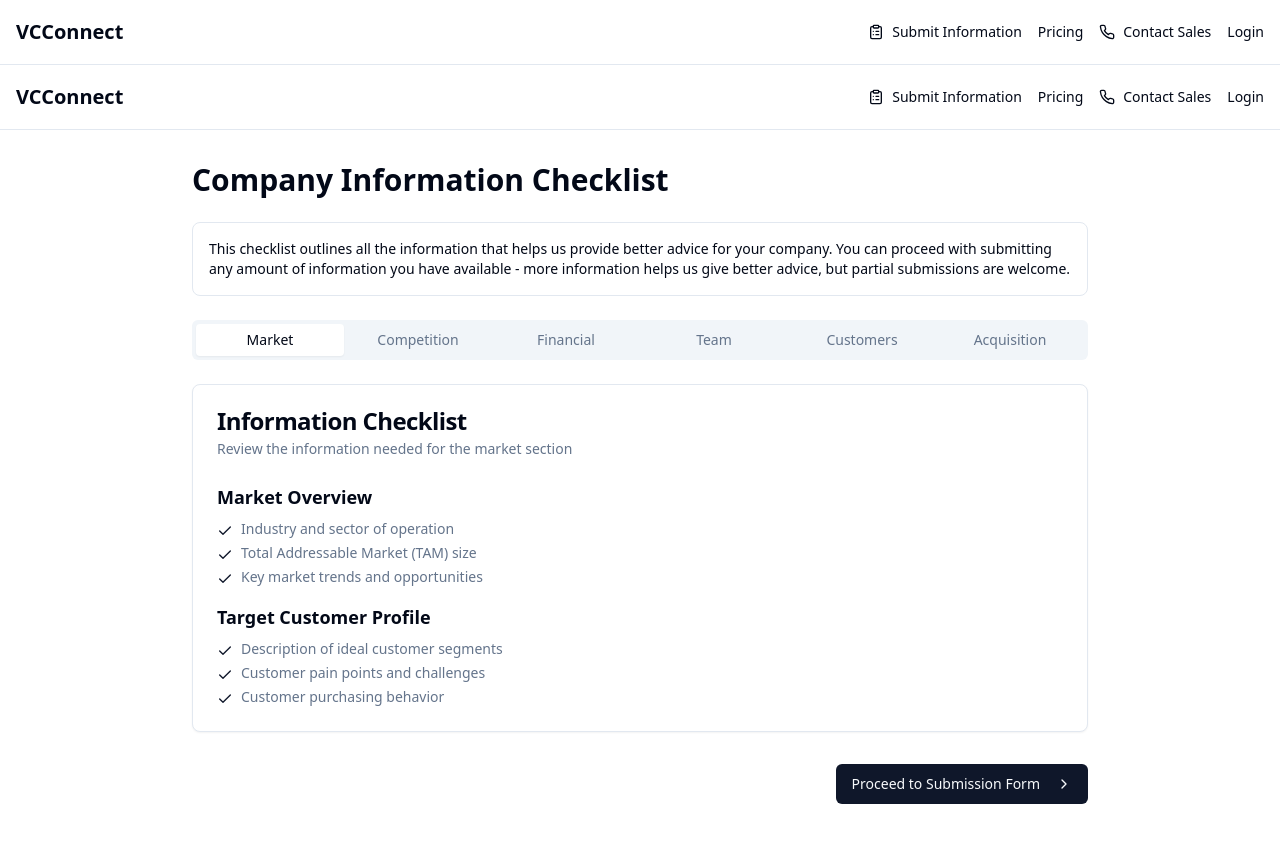
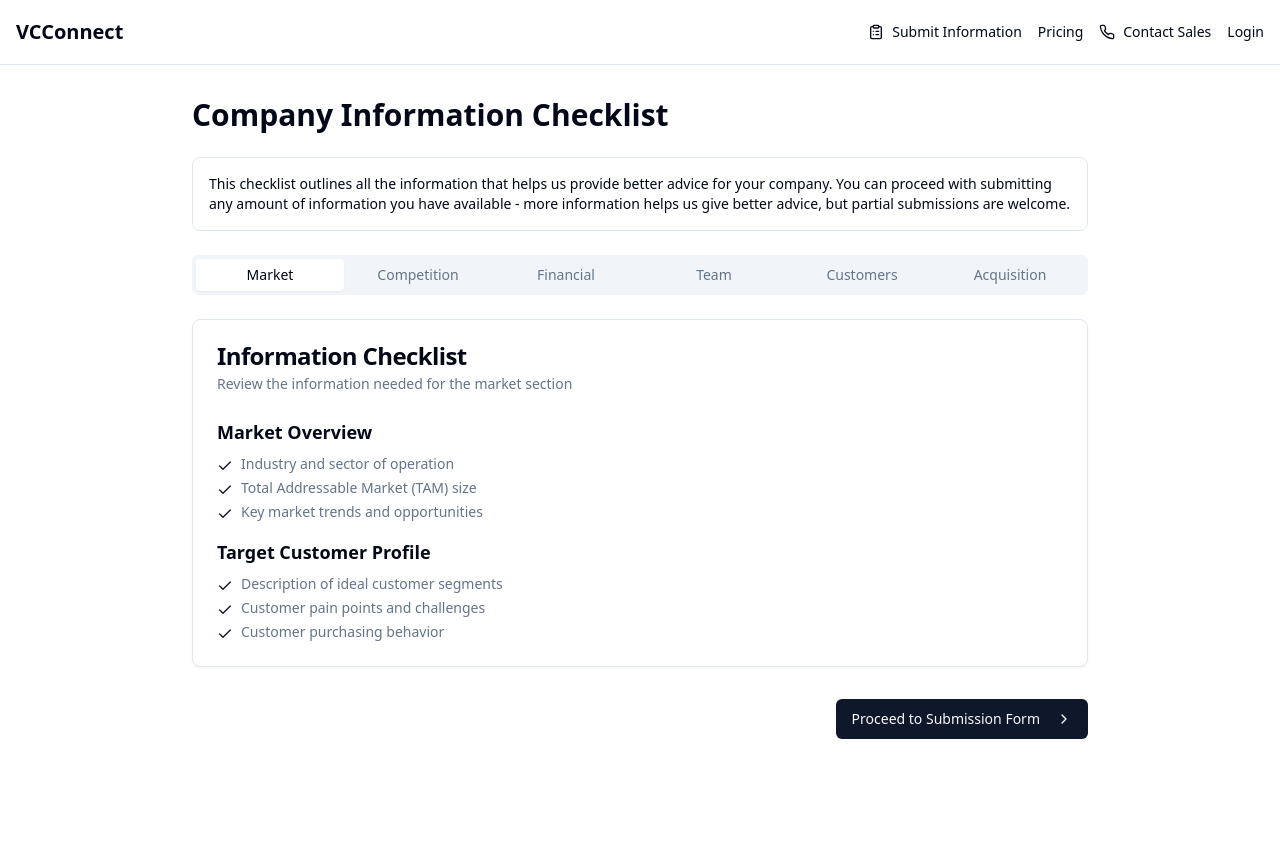
Before and after one commit to guygrubbs/engage-api-guardian, a React (Vite) app: page /submission-checklist in a window 1280 px wide. Shown: the top 842 px of the page. After the commit the page ends 800 px from the top, so only its background shows below. Built offline with nearby package versions, Linux system fonts and the light colour scheme.

Commit message:
Fix duplicate navigation bar
Remove the duplicate rendering of the navigation bar on pages accessed via the navigation links to ensure it only appears once.
[skip gpt_engineer]

```diff
--- a/src/App.tsx
+++ b/src/App.tsx
@@ -47,10 +47,8 @@ const router = createBrowserRouter([
   },
 ]);
 
-// Create a new QueryClient instance
 const queryClient = new QueryClient();
 
-// Export the App component that wraps the router with QueryClientProvider
 const App = () => {
   const [isAuthenticated, setIsAuthenticated] = useState<boolean | null>(null);
 
--- a/src/pages/SubmissionChecklist.tsx
+++ b/src/pages/SubmissionChecklist.tsx
@@ -4,8 +4,7 @@ import { Button } from "@/components/ui/button";
 import { Alert, AlertDescription } from "@/components/ui/alert";
 import { Tabs, TabsContent, TabsList, TabsTrigger } from "@/components/ui/tabs";
 import { Card, CardContent, CardDescription, CardHeader, CardTitle } from "@/components/ui/card";
-import { Check, ChevronRight, ClipboardList } from "lucide-react";
-import Navigation from "@/components/shared/Navigation";
+import { Check, ChevronRight } from "lucide-react";
 
 const SubmissionChecklist = () => {
   const navigate = useNavigate();
@@ -26,9 +25,6 @@ const SubmissionChecklist = () => {
   );
 
   return (
-    <div className="min-h-screen bg-background">
-      <Navigation />
-
     <div className="container mx-auto px-4 py-8">
       <div className="max-w-4xl mx-auto">
         <h1 className="text-3xl font-bold mb-6">Company Information Checklist</h1>
@@ -186,7 +182,6 @@ const SubmissionChecklist = () => {
         </div>
       </div>
     </div>
-    </div>
   );
 };
 
```
Lines whose indentation alone changed are shown as unchanged.
